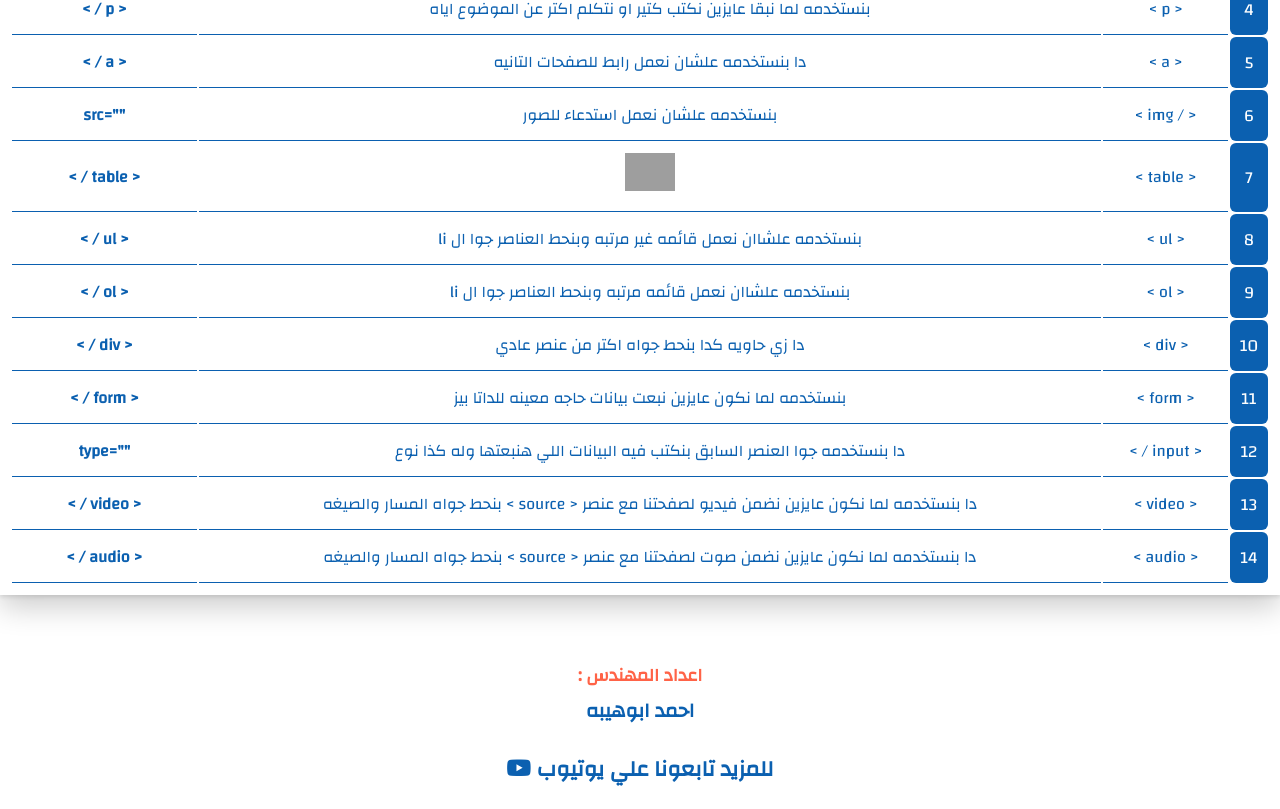
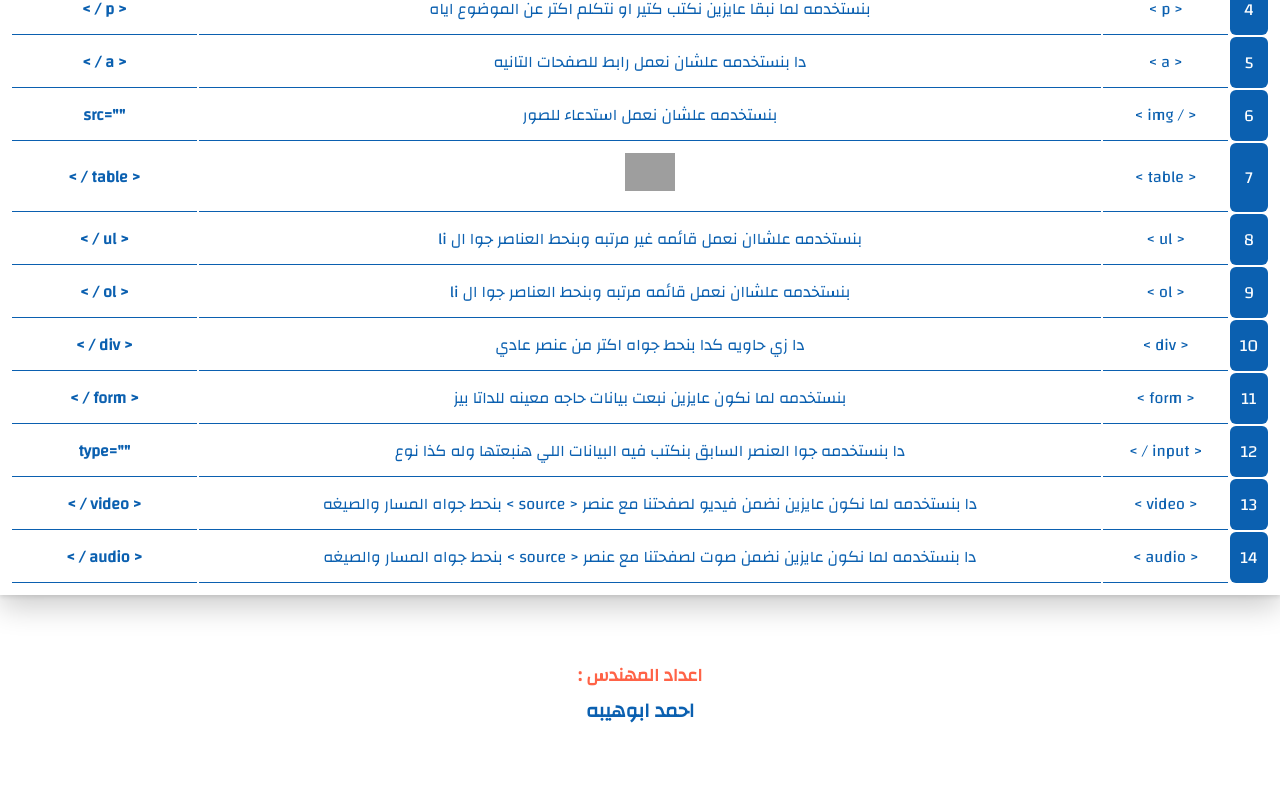
Before and after one commit to abou7iba/full-stack-roadmap, a plain HTML site: page pages/htmlcode.html in a window 1280 px wide. Shown: the part 801-1610 px from the top of the page. After the commit the page ends 1530 px from the top, so only its background shows below. Drawn offline with nearby package versions, Linux system fonts and the light colour scheme; files that its build step writes are made by us from their sources; grey boxes are pictures that could not be loaded.

Commit message:
Update htmlcode.html

```diff
--- a/pages/htmlcode.html
+++ b/pages/htmlcode.html
@@ -128,10 +128,6 @@
             <h1 class="fme">
                 <a href="https://www.facebook.com/aabu7aiba" target="_blank">احمد ابوهيبه </a>
             </h1>
-            <h1 class="heading" >
-                للمزيد تابعونا علي
-                <a href="#"> يوتيوب <i class="fa-brands fa-youtube"></i></a>
-            </h1>
         </footer>
 
     </div>
```
